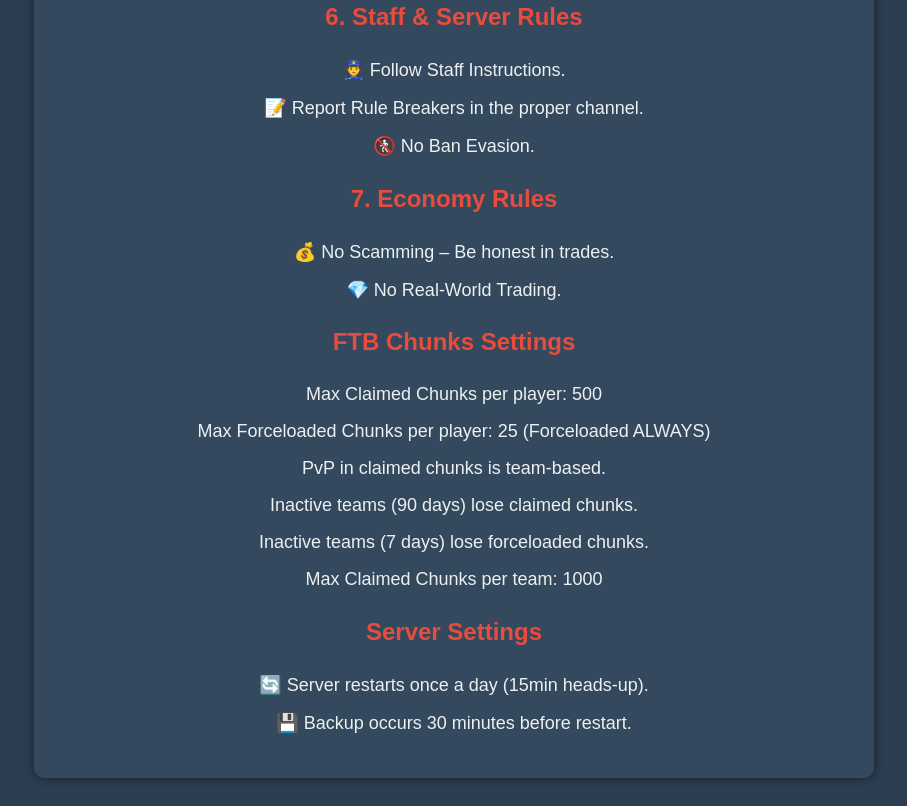
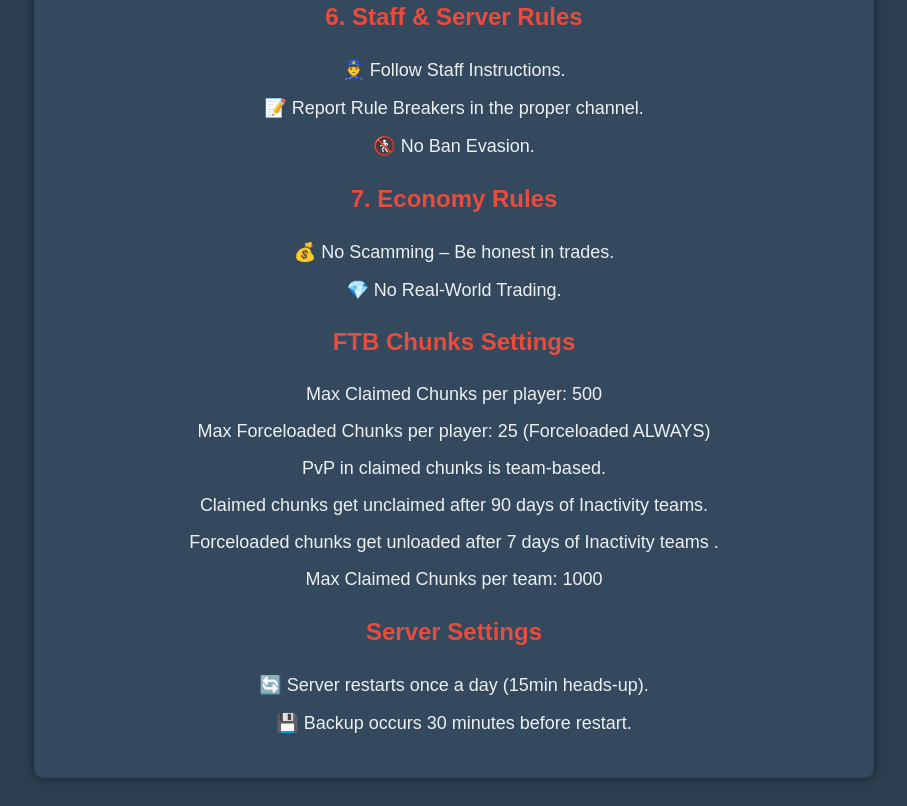
Before and after one commit to NixerTheFox/Rules, a plain HTML site: page index.html in a window 1280 px wide. Shown: the part 1093-1899 px from the top of the page, without its empty margins (186-1093 px from the left). Drawn offline with Linux system fonts and the light colour scheme.

Commit message:
Update index.html

```diff
--- a/index.html
+++ b/index.html
@@ -93,8 +93,8 @@
             <li>Max Claimed Chunks per player: 500</li>
             <li>Max Forceloaded Chunks per player: 25 (Forceloaded ALWAYS)</li>
             <li>PvP in claimed chunks is team-based.</li>
-            <li>Inactive teams (90 days) lose claimed chunks.</li>
-            <li>Inactive teams (7 days) lose forceloaded chunks.</li>
+            <li>Claimed chunks get unclaimed after 90 days of Inactivity teams.</li>
+            <li>Forceloaded chunks get unloaded after 7 days of Inactivity teams .</li>
             <li>Max Claimed Chunks per team: 1000</li>
         </ul>
 
```
